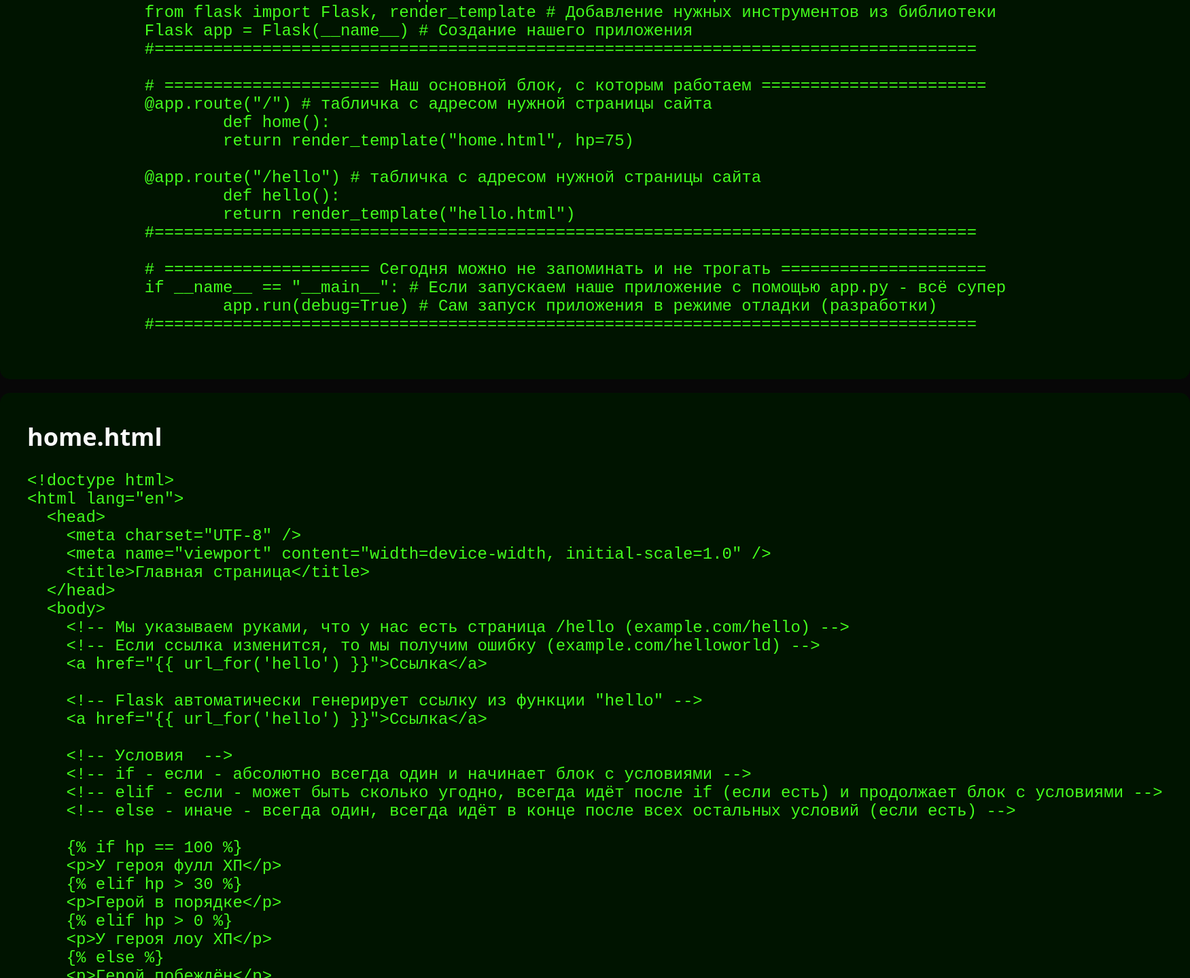
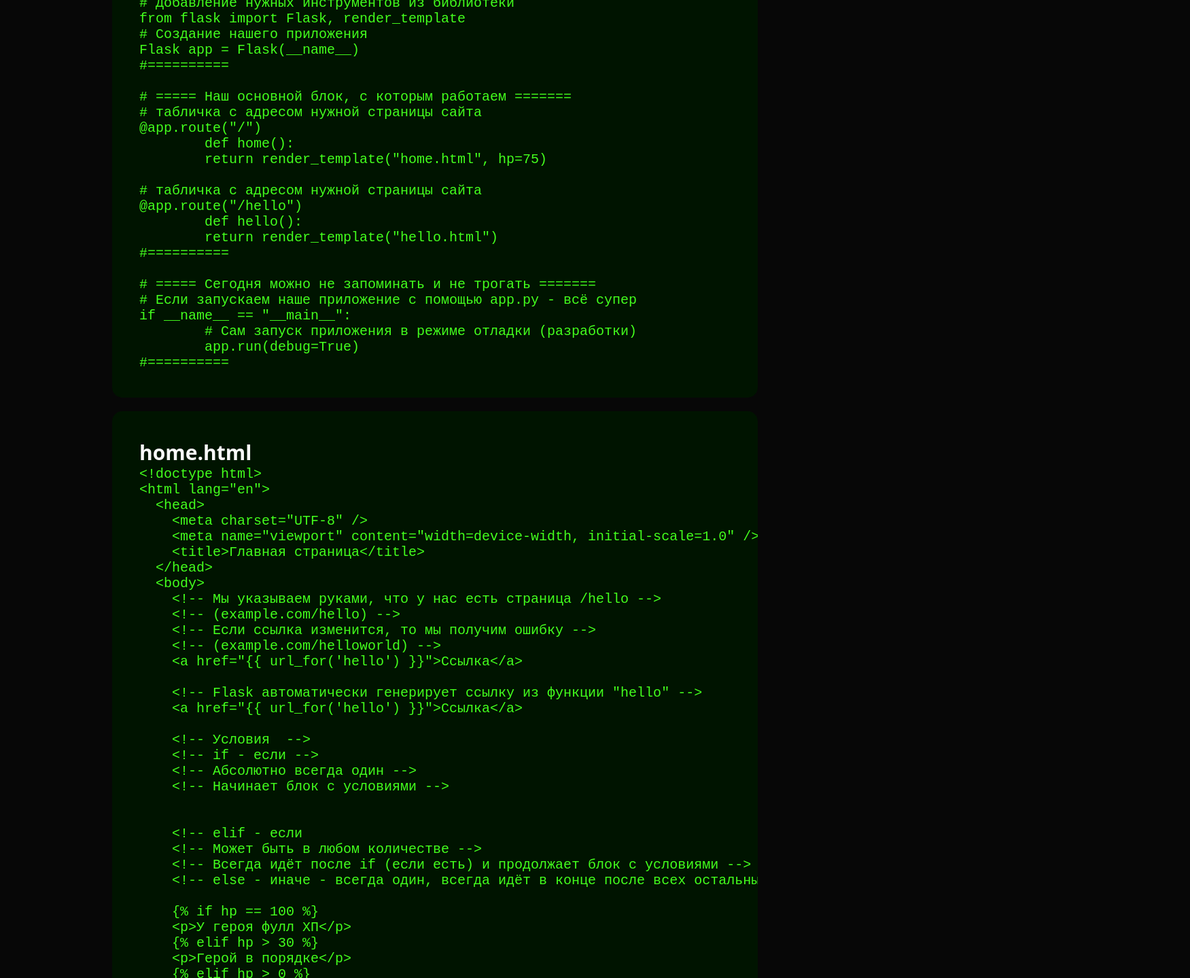
Before and after one commit to lunaquietmagic/sport-prog-school, a plain HTML site: page pages/lesson-11.html in a window 1280 px wide. Shown: the part 161-1600 px from the top of the page at 68% size, 1751 px wide, since content can reach past the window. Drawn offline with Linux system fonts and the light colour scheme; a web font is replaced by a local one.

Commit message:
upd (styles): Update styles on lesson page

```diff
--- a/assets/css/lesson.css
+++ b/assets/css/lesson.css
@@ -2,10 +2,14 @@
 
 main {
   margin-top: 5rem;
+  overflow: hidden;
 }
 
 pre {
   color: rgb(67, 255, 29);
+  display: grid;
+  /* justify-self: left; */
+  text-align: left;
 }
 
 .code {
@@ -14,7 +18,50 @@
 }
 
 .code__fragment {
+  /* max-width: 144rem; */
   background-color: rgb(0, 20, 0);
   border-radius: 1.5rem;
   padding: 4rem;
 }
+
+@media (max-width: 1536px) {
+  .code__fragment {
+    max-width: 128rem;
+  }
+}
+
+@media (max-width: 1366px) {
+  body {
+    font-size: 2rem;
+  }
+  .code__fragment {
+    max-width: 95rem;
+  }
+}
+
+@media (max-width: 1024px) {
+  body {
+    font-size: 1.6rem;
+  }
+  main {
+    max-width: 70rem;
+  }
+}
+
+@media (max-width: 768px) {
+  main {
+    max-width: 40rem;
+  }
+}
+
+/* @media (max-width: 480px) {
+  main {
+    max-width: 28rem;
+  }
+}
+
+@media (max-width: 320px) {
+  main {
+    max-width: 20rem;
+  }
+} */
--- a/assets/js/lessons.js
+++ b/assets/js/lessons.js
@@ -1,7 +1,34 @@
-const el = document.querySelector("#code__html");
+const elAppCode = document.querySelector("#code__app-block");
+const elHomeCode = document.querySelector("#code__home-block");
 
-const code = `
-<!doctype html>
+const blockAppCode = `#===== Сегодня можно не запоминать и не трогать =======
+# Добавление нужных инструментов из библиотеки
+from flask import Flask, render_template
+# Создание нашего приложения
+Flask app = Flask(__name__)
+#==========
+
+# ===== Наш основной блок, с которым работаем =======
+# табличка с адресом нужной страницы сайта
+@app.route("/")
+        def home():
+        return render_template("home.html", hp=75)
+
+# табличка с адресом нужной страницы сайта
+@app.route("/hello")
+        def hello():
+        return render_template("hello.html")
+#==========
+
+# ===== Сегодня можно не запоминать и не трогать =======
+# Если запускаем наше приложение с помощью app.py - всё супер
+if __name__ == "__main__":
+        # Сам запуск приложения в режиме отладки (разработки)
+        app.run(debug=True)
+#==========
+`;
+
+const blockHomeCode = `<!doctype html>
 <html lang="en">
   <head>
     <meta charset="UTF-8" />
@@ -9,16 +36,24 @@
     <title>Главная страница</title>
   </head>
   <body>
-    <!-- Мы указываем руками, что у нас есть страница /hello (example.com/hello) -->
-    <!-- Если ссылка изменится, то мы получим ошибку (example.com/helloworld) -->
+    <!-- Мы указываем руками, что у нас есть страница /hello -->
+    <!-- (example.com/hello) -->
+    <!-- Если ссылка изменится, то мы получим ошибку -->
+    <!-- (example.com/helloworld) -->
     <a href="{{ url_for('hello') }}">Ссылка</a>
 
     <!-- Flask автоматически генерирует ссылку из функции "hello" -->
     <a href="{{ url_for('hello') }}">Ссылка</a>
 
     <!-- Условия  -->
-    <!-- if - если - абсолютно всегда один и начинает блок с условиями -->
-    <!-- elif - если - может быть сколько угодно, всегда идёт после if (если есть) и продолжает блок с условиями -->
+    <!-- if - если -->
+    <!-- Абсолютно всегда один -->
+    <!-- Начинает блок с условиями -->
+
+
+    <!-- elif - если
+    <!-- Может быть в любом количестве -->
+    <!-- Всегда идёт после if (если есть) и продолжает блок с условиями -->
     <!-- else - иначе - всегда один, всегда идёт в конце после всех остальных условий (если есть) -->
 
     {% if hp == 100 %}
@@ -37,4 +72,6 @@
 </html>
 
 `;
-el.textContent = code;
+
+elAppCode.textContent = blockAppCode;
+elHomeCode.textContent = blockHomeCode;
--- a/pages/lesson-11.html
+++ b/pages/lesson-11.html
@@ -3,7 +3,6 @@
   <head>
     <meta charset="UTF-8" />
     <meta name="viewport" content="width=device-width, initial-scale=1.0" />
-
 
     <link rel="stylesheet" href="../assets/css/lesson.css" />
 
@@ -14,35 +13,15 @@
       <div class="code">
         <div class="code__fragment">
           <h2 class="code__from">app.py</h2>
-          <pre>
-            # ===================== Сегодня можно не запоминать и не трогать =====================
-            from flask import Flask, render_template # Добавление нужных инструментов из библиотеки
-            Flask app = Flask(__name__) # Создание нашего приложения
-            #====================================================================================
-
-            # ====================== Наш основной блок, с которым работаем =======================
-            @app.route("/") # табличка с адресом нужной страницы сайта
-                    def home():
-                    return render_template("home.html", hp=75)
-
-            @app.route("/hello") # табличка с адресом нужной страницы сайта
-                    def hello():
-                    return render_template("hello.html")
-            #====================================================================================
-
-            # ===================== Сегодня можно не запоминать и не трогать =====================
-            if __name__ == "__main__": # Если запускаем наше приложение с помощью app.py - всё супер
-                    app.run(debug=True) # Сам запуск приложения в режиме отладки (разработки)
-            #====================================================================================
-          </pre>
+          <pre id="code__app-block"></pre>
         </div>
         <div class="code__fragment">
-                    <h2 class="code__from">home.html</h2>
-                    <pre id="code__html"></pre>
+          <h2 class="code__from">home.html</h2>
+          <pre id="code__home-block"></pre>
+        </div>
       </div>
     </main>
 
-
-        <script src="../assets/js/lessons.js"></script>
+    <script src="../assets/js/lessons.js"></script>
   </body>
 </html>
```
